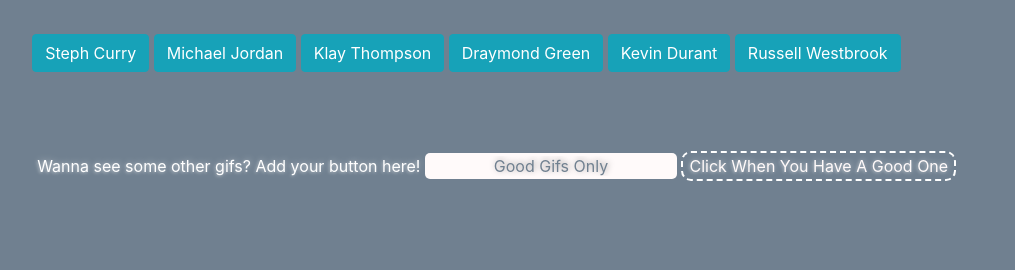
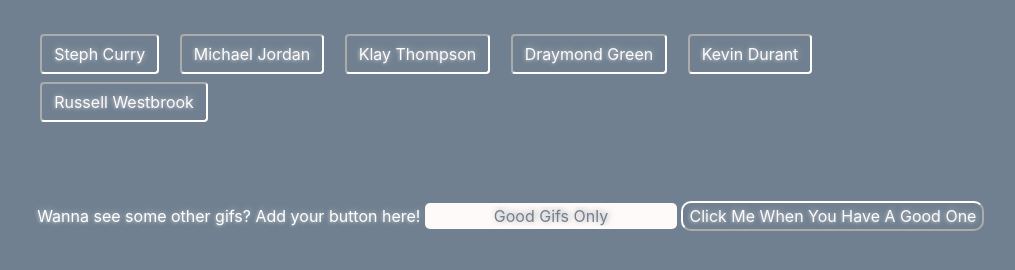
Before and after one commit to abuckstopshere/giphy, a plain HTML site: page index.html in a window 1280 px wide. Shown: the top 270 px of the page, without its empty margins (177-1192 px from the left). Drawn offline with nearby package versions, Linux system fonts and the light colour scheme.

Commit message:
finalized overall style of the page. going to add a page scroll function to load more gifs.

```diff
--- a/assets/css/style.css
+++ b/assets/css/style.css
@@ -11,6 +11,13 @@ body {
 
 #gifInput {
     margin: 10px 0px 5px 105px ;
+}
+
+.gifButtons {
+    background-color : slategrey ;
+    color : snow ;
+    text-shadow: -1px 1px .2em rgba(255,255,255,.4), 1px -1px .4em rgba(255,255,255,.4) ;
+    border : 2px inset rgb( 255 , 255 , 255 ) ;
 }
 
 .gif {
@@ -45,7 +52,7 @@ body {
     color : snow ;
     text-shadow: -1px 1px .2em rgba(255,255,255,.4), 1px -1px .4em rgba(255,255,255,.4) ;
     border-radius : 10px ;
-    border : 2px dashed rgb( 255 , 255 , 255 ) ;
+    border : 2px outset rgb( 255 , 255 , 255 ) ;
 }
 
 .list {
--- a/assets/js/index.js
+++ b/assets/js/index.js
@@ -5,7 +5,7 @@ var originals = [ "Steph Curry" , "Michael Jordan" , "Klay Thompson" , "Draymond
         const ogButtons = () => {
             $("#buttonHolder").empty()
             for ( let i = 0 ; i < originals.length ; i++ ) {
-                $("#buttonHolder").append(`<button class = "btn btn-info btn-md mt-2 gifButtons">${originals[i]}</button> \n`)
+                $("#buttonHolder").append(`<button class = "btn btn-md mt-2 mx-2 gifButtons">${originals[i]}</button> \n`)
             }}
 
 // takes user input from the gifHere text form and adds it to the array of buttons, then calls the button making function. prevents a button from being created on empty string
@@ -37,7 +37,6 @@ var originals = [ "Steph Curry" , "Michael Jordan" , "Klay Thompson" , "Draymond
                             data-animate = "${result.data[i].images.original.url}"
                             data-state = "still" height = "450px" width = "450px" class = "gif"><p class = "rating" >Rating : ${result.data[i].rating} </p></li>`)
                 }
-
             })
         })
 
--- a/index.html
+++ b/index.html
@@ -24,7 +24,7 @@
         <form id = "gifInput">
             <label for="gifHere">Wanna see some other gifs? Add your button here!</label>
             <input type="text" placeholder = "Good Gifs Only" id = "gifHere">
-            <input type="submit" id = "addGif" value = "Click When You Have A Good One">
+            <input type="submit" id = "addGif" value = "Click Me When You Have A Good One">
         </form>
         </div>
     </div>
```
